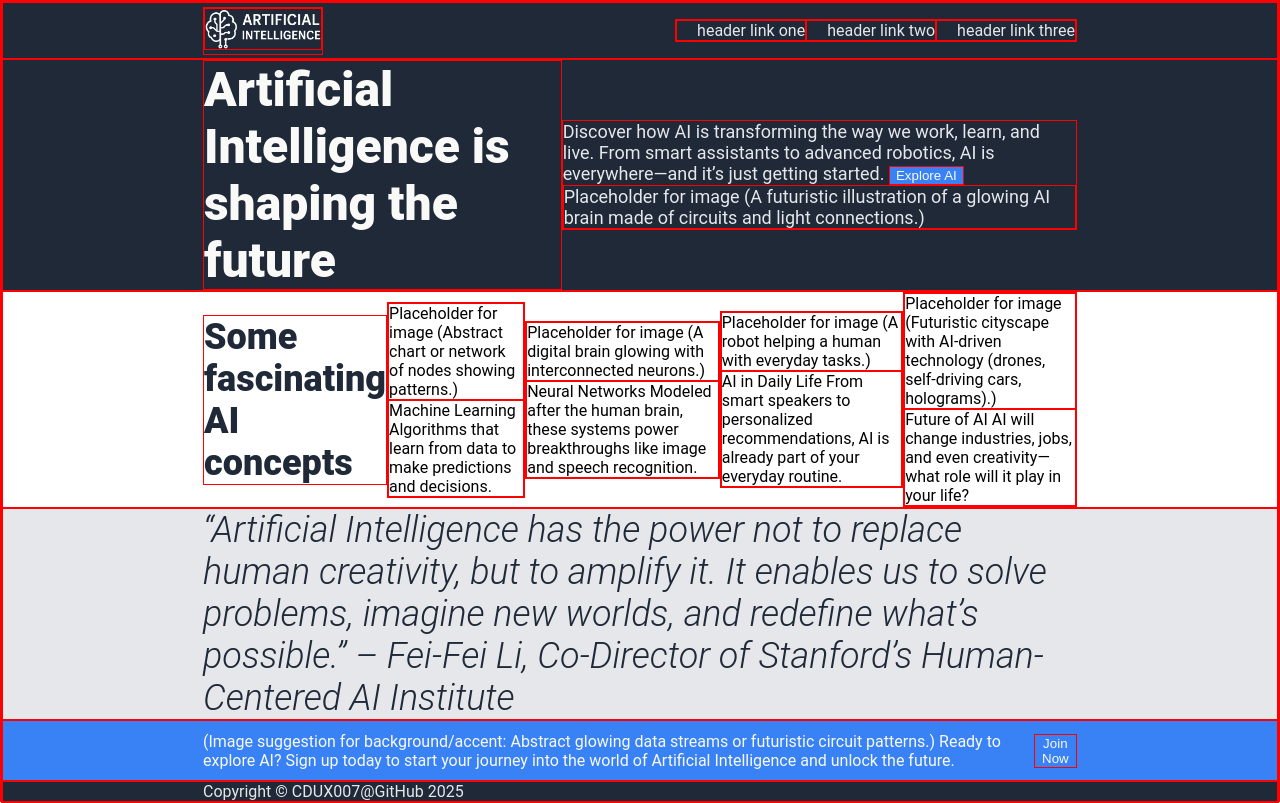
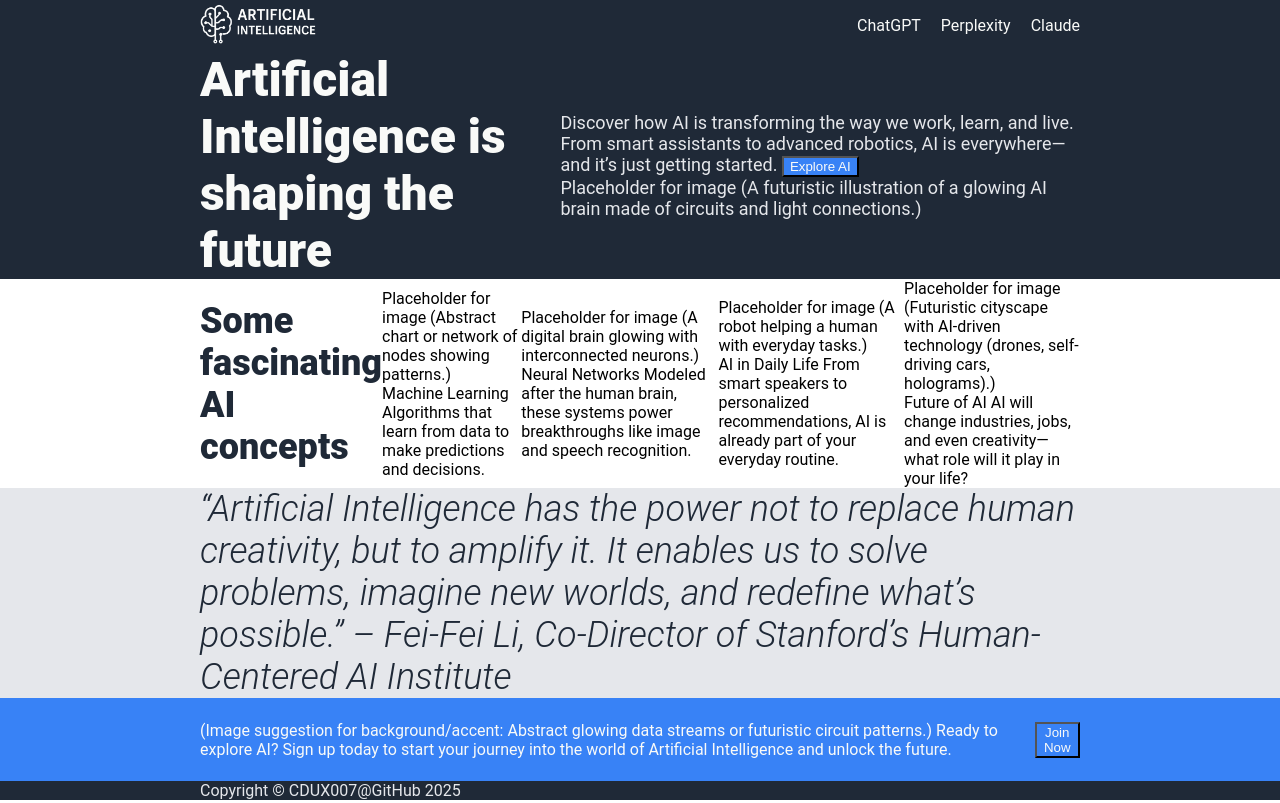
Before and after one commit to CDUX007/odin-landing-page, a plain HTML site: page index.html in a window 1280 px wide. Drawn offline with Linux system fonts and the light colour scheme.

Commit message:
Complete header
Added links for three AI LLMs
Removed text-decoration and changed color for <a> selector

```diff
--- a/index.html
+++ b/index.html
@@ -12,9 +12,9 @@
         <div class="logo"><img src="./images/header-logo.png" alt="Artificial Intelligence logo" height="40px"></a></div>
         <!-- image generated with ChatGPT -->
         <ul>
-            <li>header link one</li>
-            <li>header link two</li>
-            <li>header link three</li>
+            <li><a href="https://chatgpt.com/" target="_blank" rel="noopener noreferrer">ChatGPT</a></li>
+            <li><a href="https://www.perplexity.ai/" target="_blank" rel="noopener noreferrer">Perplexity</a></li>
+            <li><a href="https://claude.ai/" target="_blank" rel="noopener noreferrer">Claude</a></li>
         </ul>
     </div>
 
--- a/style.css
+++ b/style.css
@@ -1,5 +1,5 @@
 * {
-    border: 1px solid red;
+    /* border: 1px solid red; */
 }
 
 html, body {
@@ -47,6 +47,11 @@ li {
     padding-left: 20px;
 }
 
+a {
+    text-decoration: none;
+    color: #f9faf8;
+}
+
 .hero, .info, .quote, .call {
     /* flex: 1 0 auto; */
 }
```
